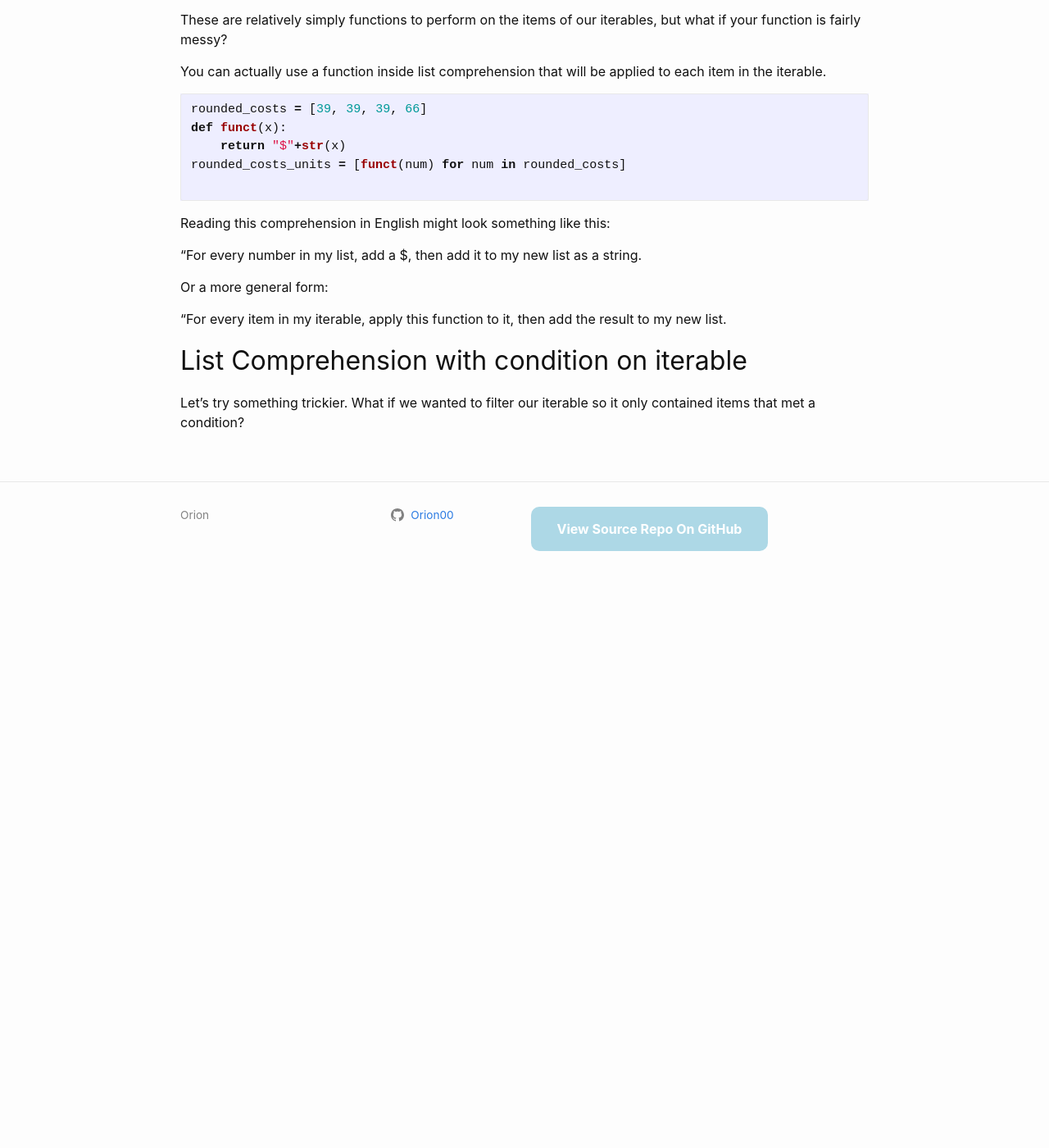
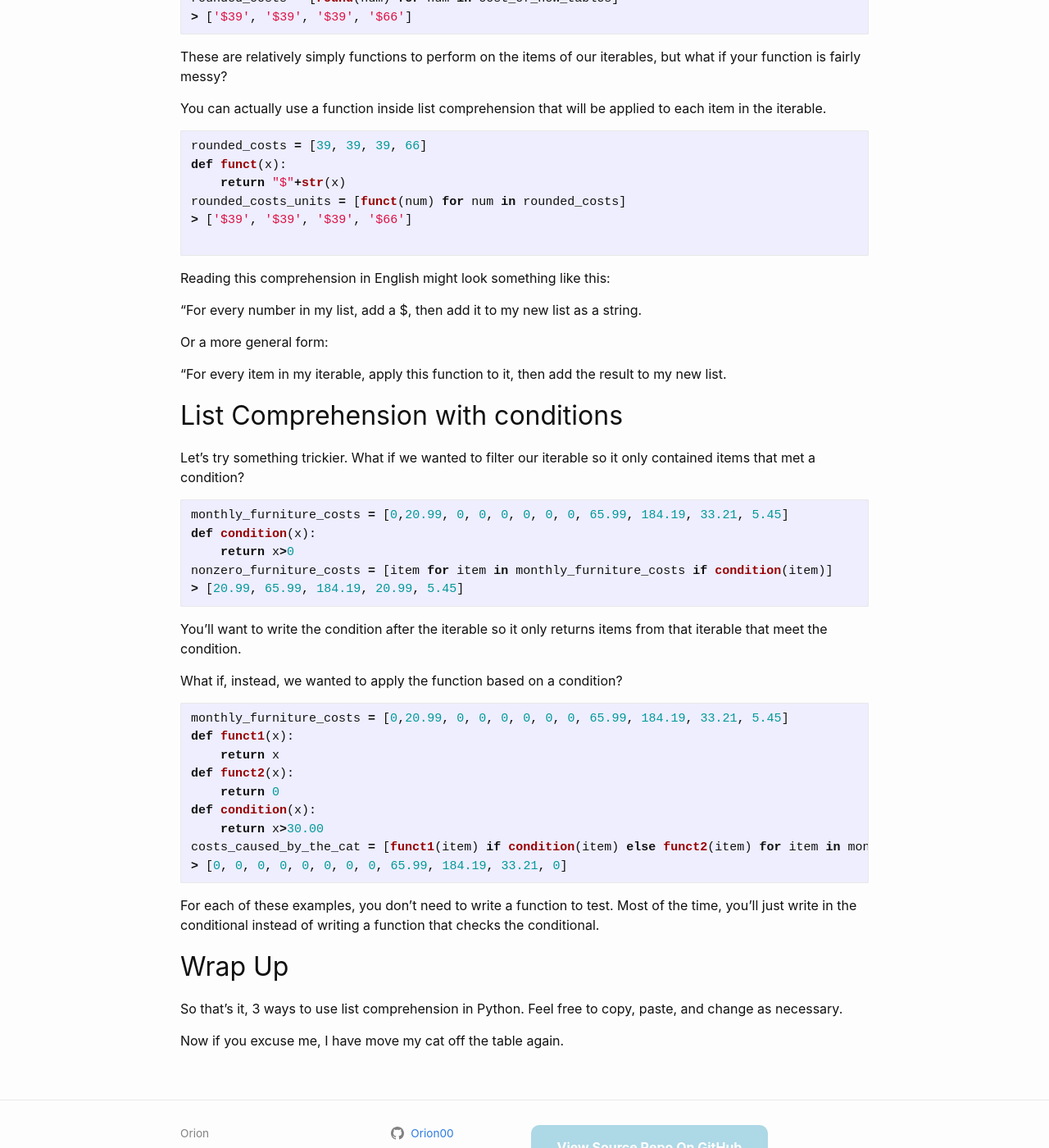
Before and after one commit to Orion00/Orion00.github.io, a Jekyll site: the page built from _posts/2022-10-11-list-comprehension.md, in a window 1280 px wide and 1400 px high, scrolled down 1666 px. Shown: the whole window at 82% size. Built offline with Jekyll 4.4.1, drawn with Linux system fonts in a browser that asks for light colours; comment, search, counter and statistics services are not loaded; before the commit the page ends 2398 px from its top, so only the background shows below that; some of the changed text lies outside the part shown.

Commit message:
Finish Python blog post

````diff
--- a/_posts/2022-10-11-list-comprehension.md
+++ b/_posts/2022-10-11-list-comprehension.md
@@ -25,7 +25,7 @@ iterable = [1,2,3,4,5,6,7,8,9,10]
 def funct1(x):
     return x
 def funct2(x):
-    return x/10
+    return 0
 def condition(x):
     return x>5 or x%2==0
 [funct1(item) if condition(item) else funct2(item) for item in iterable]
@@ -43,13 +43,15 @@ This blog post aims to be those quick reference instructions, copy and paste-abl
 
 So let's get into it.
 
+
 ## Simplest List Comprehension
 
-The simplest list comprehension you can do involves taking a preexisting iterator (lists, tuples, dictionaries, sets, etc) and applying a function to each item in that iterator. For example, you might want to emphasize something by converting a list of strings (like a sentence) to all caps (but still a list of strings).
+The simplest list comprehension you can do involves taking a preexisting iterator (lists, tuples, dictionaries, sets, etc) and applying a function to each item in that iterator. For example, you might want to emphasize something by converting a list of strings (like a sentence) to all caps (but still have a list of strings).
 
 ```python
 sentence = ["putting","together","furniture","is","hard!"]
 new_sentence = [word.upper() for word in sentence]
+> ['PUTTING', 'TOGETHER', 'FURNITURE', 'IS', 'HARD!']
 ```
 
 Or round each number in a list to a certain place.
@@ -57,6 +59,7 @@ Or round each number in a list to a certain place.
 ```python
 cost_of_new_tables = [39.40,39.40,39.40,65.99]
 rounded_costs = [round(num) for num in cost_of_new_tables]
+> ['$39', '$39', '$39', '$66']
 ```
 These are relatively simply functions to perform on the items of our iterables, but what if your function is fairly messy?
 
@@ -67,6 +70,7 @@ rounded_costs = [39, 39, 39, 66]
 def funct(x):
     return "$"+str(x)
 rounded_costs_units = [funct(num) for num in rounded_costs]
+> ['$39', '$39', '$39', '$66']
 
 ```
 
@@ -78,6 +82,36 @@ Or a more general form:
 
 "For every item in my iterable, apply this function to it, then add the result to my new list.
 
-## List Comprehension with condition on iterable
+
+## List Comprehension with conditions
 
 Let's try something trickier. What if we wanted to filter our iterable so it only contained items that met a condition?
+
+```python
+monthly_furniture_costs = [0,20.99, 0, 0, 0, 0, 0, 0, 65.99, 184.19, 33.21, 5.45]
+def condition(x):
+    return x>0
+nonzero_furniture_costs = [item for item in monthly_furniture_costs if condition(item)]
+> [20.99, 65.99, 184.19, 20.99, 5.45]
+```
+You'll want to write the condition after the iterable so it only returns items from that iterable that meet the condition.
+
+What if, instead, we wanted to apply the function based on a condition?
+
+```python
+monthly_furniture_costs = [0,20.99, 0, 0, 0, 0, 0, 0, 65.99, 184.19, 33.21, 5.45]
+def funct1(x):
+    return x
+def funct2(x):
+    return 0
+def condition(x):
+    return x>30.00
+costs_caused_by_the_cat = [funct1(item) if condition(item) else funct2(item) for item in monthly_furniture_costs]
+> [0, 0, 0, 0, 0, 0, 0, 0, 65.99, 184.19, 33.21, 0]
+```
+For each of these examples, you don't need to write a function to test. Most of the time, you'll just write in the conditional instead of writing a function that checks the conditional.
+
+## Wrap Up
+So that's it, 3 ways to use list comprehension in Python. Feel free to copy, paste, and change as necessary.
+
+Now if you excuse me, I have move my cat off the table again.
````
Also changed, not shown: other parts of _posts/2022-10-11-list-comprehension.md (+1 -1 lines), 1 other file.
